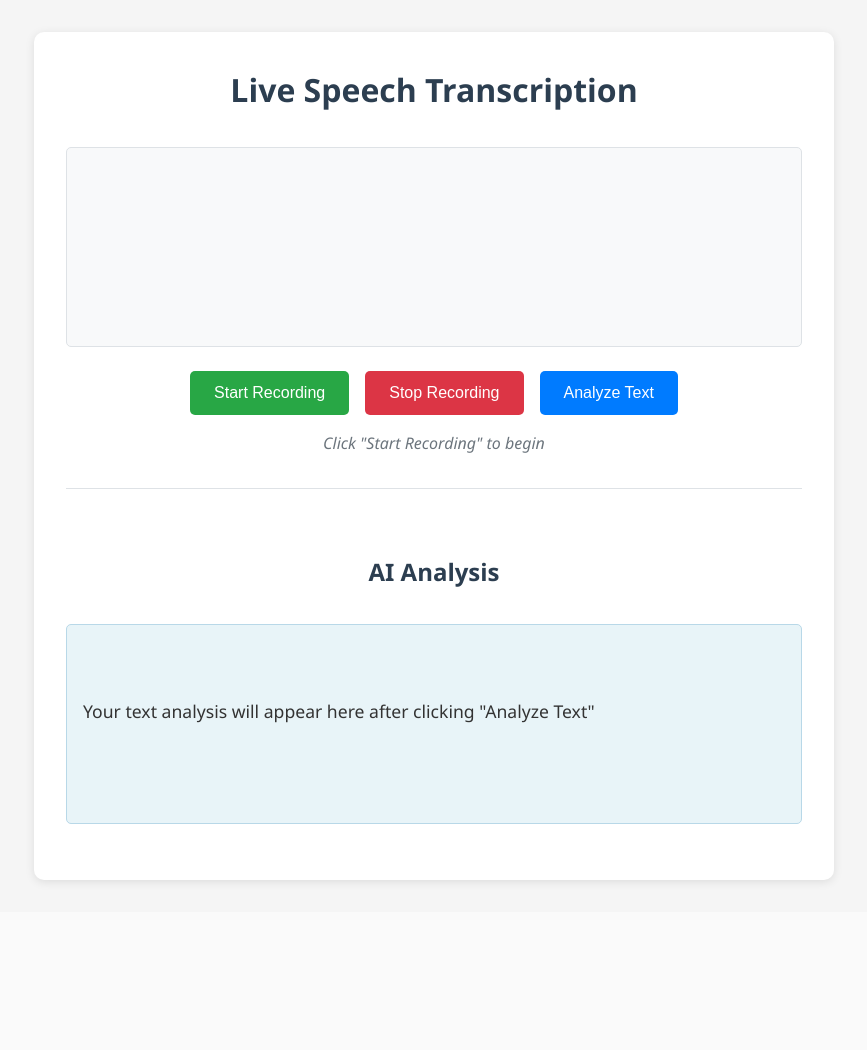
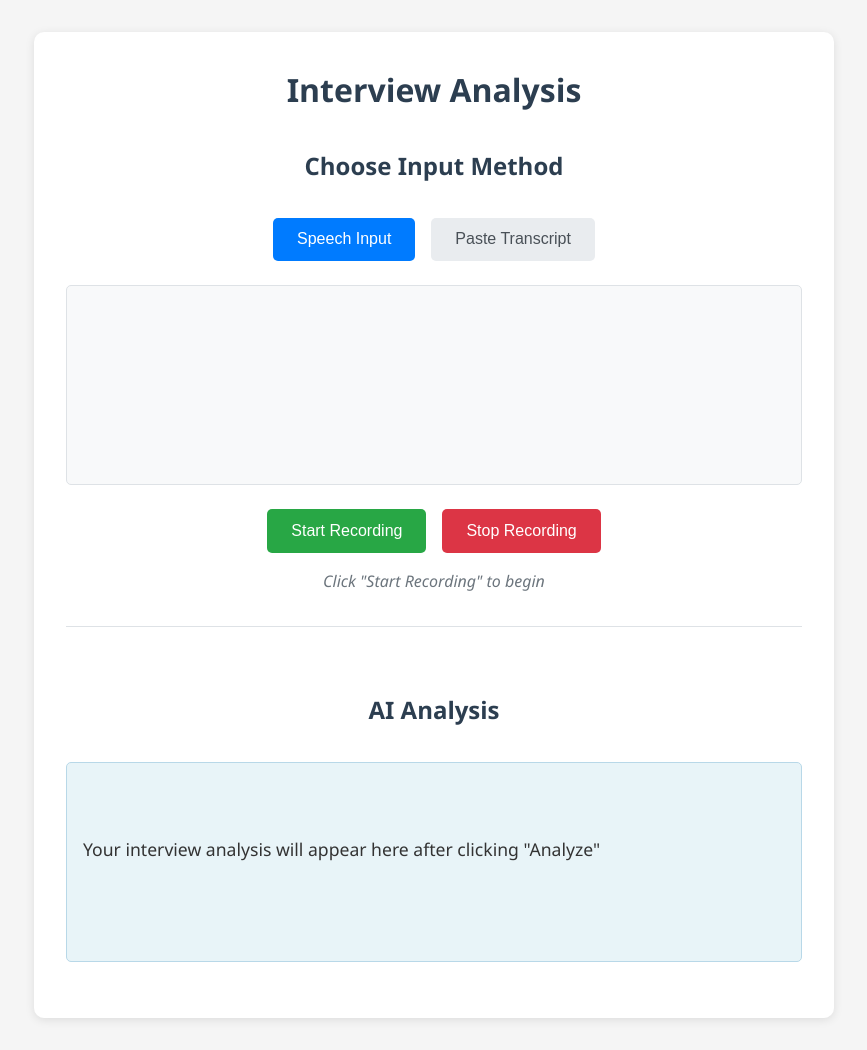
Before and after one commit to MoeHamzaA/Speech_AI, a Flask app: page / in a window 1280 px wide. Shown: the whole page, without its empty margins (206-1073 px from the left). Before the commit the page ends 884 px from the top, so only its background shows below. Run offline with Flask 2, Linux system fonts and the light colour scheme.

Commit message:
implememented AI

```diff
--- a/app.py
+++ b/app.py
@@ -1,11 +1,21 @@
 from flask import Flask, render_template, request, jsonify
-from transformers import pipeline
-import re
+from openai import OpenAI
+from dotenv import load_dotenv
+import os
+
+# Load environment variables
+load_dotenv()
 
 app = Flask(__name__)
 
-# Initialize the text generation pipeline with DistilGPT-2
-analyzer = pipeline('text-generation', model='distilgpt2')
+# Configure OpenAI
+client = OpenAI(api_key=os.getenv('OPENAI_API_KEY'))
+if not os.getenv('OPENAI_API_KEY'):
+    raise ValueError("OPENAI_API_KEY not found in environment variables. Please add it to your .env file.")
+
+# Model configuration
+# MODEL = "gpt-4"  # Using GPT-4 for better analysis
+MODEL = "gpt-3.5-turbo"  # Alternative if GPT-4 is not available
 
 @app.route('/')
 def index():
@@ -20,38 +30,43 @@ def analyze_text():
         if not text:
             return jsonify({'error': 'No text provided'}), 400
 
-        # Create a very specific prompt for topic analysis
-        topic_prompt = (
-            f"As an expert analyst, identify the core topic or main event from this text. "
-            f"Focus specifically on: \n"
-            f"1. If it's about a job/interview - specify the company and role\n"
-            f"2. If it's about education - specify the subject and concept\n"
-            f"3. If it's about a project - specify the type and technology\n"
-            f"Ignore any greetings, timestamps, or filler words.\n\n"
-            f"Text to analyze: '{text}'\n\n"
-            f"The main topic is: "
+        # Create a detailed prompt for interview analysis
+        prompt = (
+            f"Analyze this interview transcript and provide:\n"
+            f"1. A rating out of 100 based on:\n"
+            f"   - Technical knowledge (30 points)\n"
+            f"   - Communication skills (20 points)\n"
+            f"   - Problem-solving approach (20 points)\n"
+            f"   - Professionalism (15 points)\n"
+            f"   - Overall impression (15 points)\n"
+            f"2. A detailed review highlighting:\n"
+            f"   - Strengths\n"
+            f"   - Areas for improvement\n"
+            f"   - Key takeaways\n"
+            f"3. Specific feedback on:\n"
+            f"   - Technical responses\n"
+            f"   - Communication style\n"
+            f"   - Interview presence\n\n"
+            f"Transcript to analyze:\n{text}"
         )
 
-        topic_response = analyzer(topic_prompt,
-                                max_new_tokens=50,
-                                min_new_tokens=20,
-                                num_return_sequences=1,
-                                temperature=0.3)[0]['generated_text']
+        # Generate analysis using OpenAI
+        response = client.chat.completions.create(
+            model=MODEL,
+            messages=[
+                {"role": "system", "content": "You are an expert interview analyst with experience in software engineering interviews."},
+                {"role": "user", "content": prompt}
+            ],
+            temperature=0.7,
+            max_tokens=1000
+        )
 
-        # Extract the generated topic (everything after "The main topic is: ")
-        topic = topic_response.split("The main topic is: ")[-1].strip()
-        # Clean up the topic and ensure it's a complete sentence
-        topic = re.split(r'[.!?]', topic)[0]
-        if not any(company in topic.lower() for company in ['microsoft', 'interview', 'software']):
-            topic = "A Microsoft software engineering internship interview."
-
-        analysis = f"""Main Topic:
-{topic}."""
+        analysis = response.choices[0].message.content
 
         return jsonify({'analysis': analysis})
 
     except Exception as e:
-        return jsonify({'error': str(e)}), 500
+        return jsonify({'error': f'An error occurred: {str(e)}'}), 500
 
 if __name__ == '__main__':
     app.run(debug=True)
--- a/static/script.js
+++ b/static/script.js
@@ -1,10 +1,30 @@
 document.addEventListener('DOMContentLoaded', () => {
+    // Tab switching
+    const speechTab = document.getElementById('speechTab');
+    const pasteTab = document.getElementById('pasteTab');
+    const speechInput = document.getElementById('speechInput');
+    const pasteInput = document.getElementById('pasteInput');
+
+    speechTab.addEventListener('click', () => {
+        speechTab.classList.add('active');
+        pasteTab.classList.remove('active');
+        speechInput.classList.add('active');
+        pasteInput.classList.remove('active');
+    });
+
+    pasteTab.addEventListener('click', () => {
+        pasteTab.classList.add('active');
+        speechTab.classList.remove('active');
+        pasteInput.classList.add('active');
+        speechInput.classList.remove('active');
+    });
+
+    // Speech recognition setup
     const startButton = document.getElementById('startButton');
     const stopButton = document.getElementById('stopButton');
-    const analyzeButton = document.getElementById('analyzeButton');
     const transcript = document.getElementById('transcript');
+    const status = document.getElementById('status');
     const analysis = document.getElementById('analysis');
-    const status = document.getElementById('status');
 
     let recognition = null;
     let isRecording = false;
@@ -18,7 +38,6 @@ document.addEventListener('DOMContentLoaded', () => {
     } else {
         status.textContent = 'Speech recognition is not supported in this browser.';
         startButton.disabled = true;
-        return;
     }
 
     // Configure recognition
@@ -31,7 +50,6 @@ document.addEventListener('DOMContentLoaded', () => {
         isRecording = true;
         startButton.disabled = true;
         stopButton.disabled = false;
-        analyzeButton.disabled = true;
         status.textContent = 'Recording in progress...';
     };
 
@@ -39,7 +57,6 @@ document.addEventListener('DOMContentLoaded', () => {
         isRecording = false;
         startButton.disabled = false;
         stopButton.disabled = true;
-        analyzeButton.disabled = false;
         status.textContent = 'Recording stopped.';
     };
 
@@ -63,30 +80,38 @@ document.addEventListener('DOMContentLoaded', () => {
         isRecording = false;
         startButton.disabled = false;
         stopButton.disabled = true;
-        analyzeButton.disabled = true;
     };
 
     // Button event listeners
     startButton.addEventListener('click', () => {
         transcript.textContent = '';
-        analysis.innerHTML = '<p>Your text analysis will appear here after clicking "Analyze Text"</p>';
+        analysis.innerHTML = '<p>Your interview analysis will appear here after clicking "Analyze"</p>';
         finalTranscript = '';
         recognition.start();
     });
 
     stopButton.addEventListener('click', () => {
         recognition.stop();
+        analyzeTranscript(finalTranscript);
     });
 
-    analyzeButton.addEventListener('click', async () => {
-        if (!finalTranscript.trim()) {
-            status.textContent = 'No text to analyze. Please record some speech first.';
+    // Pasted text analysis
+    const analyzePastedButton = document.getElementById('analyzePastedButton');
+    const transcriptInput = document.getElementById('transcriptInput');
+
+    analyzePastedButton.addEventListener('click', () => {
+        const pastedText = transcriptInput.value.trim();
+        if (!pastedText) {
+            status.textContent = 'Please paste a transcript first.';
             return;
         }
+        analyzeTranscript(pastedText);
+    });
 
-        analyzeButton.disabled = true;
-        status.textContent = 'Analyzing text...';
-        analysis.innerHTML = '<p>Analyzing text...</p>';
+    // Common analysis function
+    async function analyzeTranscript(text) {
+        status.textContent = 'Analyzing transcript...';
+        analysis.innerHTML = '<p>Analyzing transcript...</p>';
 
         try {
             const response = await fetch('/analyze', {
@@ -94,7 +119,7 @@ document.addEventListener('DOMContentLoaded', () => {
                 headers: {
                     'Content-Type': 'application/json',
                 },
-                body: JSON.stringify({ text: finalTranscript }),
+                body: JSON.stringify({ text: text }),
             });
 
             const data = await response.json();
@@ -103,13 +128,11 @@ document.addEventListener('DOMContentLoaded', () => {
                 analysis.innerHTML = `<p>${data.analysis}</p>`;
                 status.textContent = 'Analysis complete!';
             } else {
-                throw new Error(data.error || 'Failed to analyze text');
+                throw new Error(data.error || 'Failed to analyze transcript');
             }
         } catch (error) {
             status.textContent = `Error: ${error.message}`;
-            analysis.innerHTML = '<p>Error analyzing text. Please try again.</p>';
-        } finally {
-            analyzeButton.disabled = false;
+            analysis.innerHTML = '<p>Error analyzing transcript. Please try again.</p>';
         }
-    });
+    }
 });
--- a/static/style.css
+++ b/static/style.css
@@ -31,6 +31,41 @@ h2 {
     margin-top: 2rem;
 }
 
+.input-section {
+    margin-bottom: 2rem;
+}
+
+.input-tabs {
+    display: flex;
+    justify-content: center;
+    gap: 1rem;
+    margin-bottom: 1.5rem;
+}
+
+.tab-button {
+    padding: 0.8rem 1.5rem;
+    font-size: 1rem;
+    border: none;
+    border-radius: 5px;
+    cursor: pointer;
+    background-color: #e9ecef;
+    color: #495057;
+    transition: all 0.3s;
+}
+
+.tab-button.active {
+    background-color: #007bff;
+    color: white;
+}
+
+.input-content {
+    display: none;
+}
+
+.input-content.active {
+    display: block;
+}
+
 .transcription-box, .analysis-box {
     background-color: #f8f9fa;
     border: 1px solid #dee2e6;
@@ -43,6 +78,18 @@ h2 {
 .transcript, .analysis-box {
     white-space: pre-wrap;
     font-size: 1.1rem;
+}
+
+.transcript-input {
+    width: 100%;
+    min-height: 200px;
+    padding: 1rem;
+    font-size: 1.1rem;
+    border: 1px solid #dee2e6;
+    border-radius: 5px;
+    margin-bottom: 1rem;
+    resize: vertical;
+    font-family: inherit;
 }
 
 .analysis-box {
@@ -84,12 +131,13 @@ h2 {
     background-color: #c82333;
 }
 
-#analyzeButton {
+#analyzePastedButton {
     background-color: #007bff;
     color: white;
+    width: 100%;
 }
 
-#analyzeButton:hover {
+#analyzePastedButton:hover {
     background-color: #0056b3;
 }
 
--- a/templates/index.html
+++ b/templates/index.html
@@ -3,26 +3,42 @@
 <head>
     <meta charset="UTF-8">
     <meta name="viewport" content="width=device-width, initial-scale=1.0">
-    <title>Live Speech Transcription</title>
+    <title>Interview Analysis</title>
     <link rel="stylesheet" href="{{ url_for('static', filename='style.css') }}">
 </head>
 <body>
     <div class="container">
-        <h1>Live Speech Transcription</h1>
+        <h1>Interview Analysis</h1>
+
+        <div class="input-section">
+            <h2>Choose Input Method</h2>
+            <div class="input-tabs">
+                <button class="tab-button active" id="speechTab">Speech Input</button>
+                <button class="tab-button" id="pasteTab">Paste Transcript</button>
+            </div>
+
+            <div id="speechInput" class="input-content active">
                 <div class="transcription-box">
                     <div id="transcript" class="transcript"></div>
                 </div>
                 <div class="controls">
                     <button id="startButton" class="button">Start Recording</button>
                     <button id="stopButton" class="button" disabled>Stop Recording</button>
-            <button id="analyzeButton" class="button" disabled>Analyze Text</button>
                 </div>
                 <div class="status" id="status">Click "Start Recording" to begin</div>
+            </div>
+
+            <div id="pasteInput" class="input-content">
+                <textarea id="transcriptInput" class="transcript-input"
+                    placeholder="Paste your interview transcript here..."></textarea>
+                <button id="analyzePastedButton" class="button">Analyze Transcript</button>
+            </div>
+        </div>
 
         <div class="analysis-section">
             <h2>AI Analysis</h2>
             <div id="analysis" class="analysis-box">
-                <p>Your text analysis will appear here after clicking "Analyze Text"</p>
+                <p>Your interview analysis will appear here after clicking "Analyze"</p>
             </div>
         </div>
     </div>
```
Also changed, not shown: 1 other file. Lines whose indentation alone changed are shown as unchanged.
